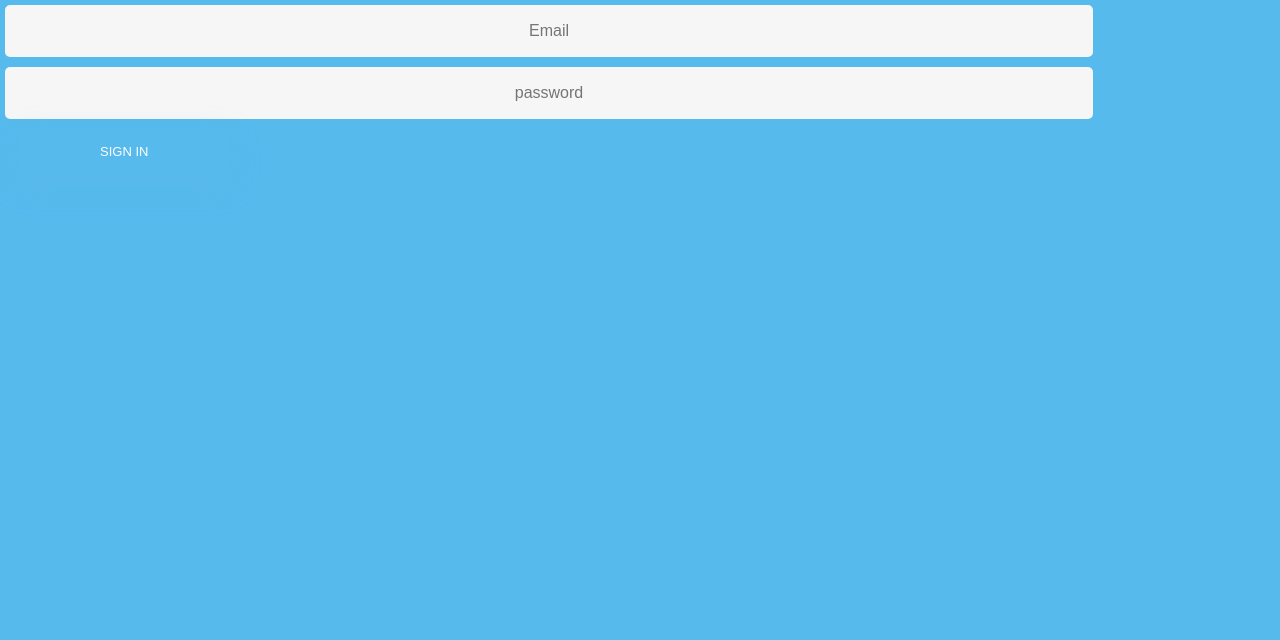
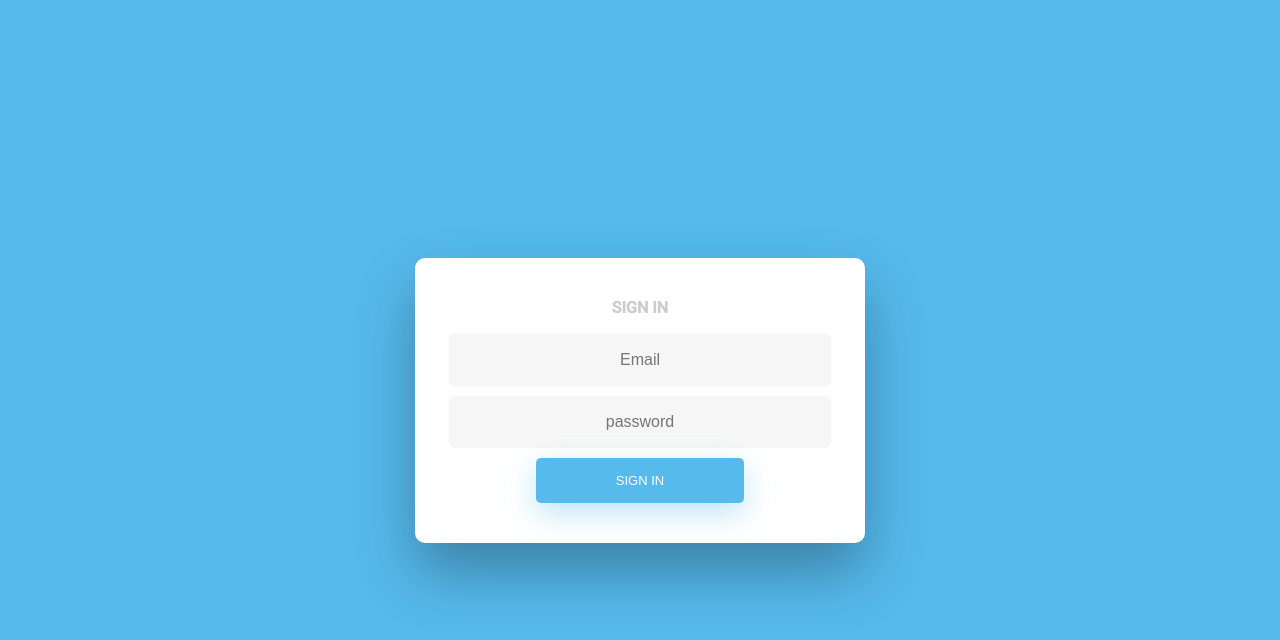
Before and after one commit to ashwinthorali/user-crud, an Angular app in the folder client/: page /signin in a window 1280 px wide. Shown: the top 640 px of the page. Built offline with nearby package versions, Linux system fonts and the light colour scheme.

Commit message:
html corrections done

```diff
--- a/client/src/app/user/sign-up/sign-up.component.html
+++ b/client/src/app/user/sign-up/sign-up.component.html
@@ -1,3 +1,6 @@
+<div class="wrapper fadeInDown">
+    <div id="formContent">
+        <h2 class="inactive underlineHover">Sign Up</h2>
         <form #signUpForm="ngForm" (ngSubmit)="signUpForm.valid && onSubmit(signUpForm)">
             <input type="text" #fullName="ngModel" [(ngModel)]="userService.selectedUser.fullName" name="fullName" placeholder="Full Name" required
             >
@@ -18,3 +21,5 @@
         <div class="alert" *ngIf="serverErrorMessages">
             {{ serverErrorMessages }}
         </div>
+    </div>
+</div>
--- a/client/src/app/user/sign-up/sign-up.component.ts
+++ b/client/src/app/user/sign-up/sign-up.component.ts
@@ -1,6 +1,8 @@
 import { Component, OnInit } from '@angular/core';
 import { NgForm } from '@angular/forms';
+import { Router } from '@angular/router';
 import { UserService } from '../../shared/user.service';
+
 
 @Component({
   selector: 'app-sign-up',
@@ -12,7 +14,7 @@ export class SignUpComponent implements OnInit {
   emailRegex = /^(([^<>()\[\]\.,;:\s@\"]+(\.[^<>()\[\]\.,;:\s@\"]+)*)|(\".+\"))@(([^<>()[\]\.,;:\s@\"]+\.)+[^<>()[\]\.,;:\s@\"]{2,})$/i;
   showSuccessMessage: boolean;
   serverErrorMessages: string;
-  constructor(public userService: UserService) { }
+  constructor(public userService: UserService, public router:Router) { }
 
   ngOnInit(): void {
   }
@@ -30,6 +32,7 @@ export class SignUpComponent implements OnInit {
         setTimeout(() =>
           this.showSuccessMessage = false, 4000);
         this.resetForm(form);
+        this.router.navigate(['/signin']);
       },
       err => {
         alert(JSON.stringify(err));
--- a/client/src/app/user/signin/signin.component.html
+++ b/client/src/app/user/signin/signin.component.html
@@ -1,3 +1,6 @@
+<div class="wrapper fadeInDown">
+    <div id="formContent">
+        <h2 class="inactive underlineHover">Sign In</h2>
         <form #signInForm="ngForm" (ngSubmit)="signInForm.valid && onSubmit(signInForm)">
 
             <input type="text" #email="ngModel" [(ngModel)]="userService.selectedUser.email" name="email" placeholder="Email" required >
@@ -15,3 +18,5 @@
         <div class="alert" *ngIf="serverErrorMessages">
             {{ serverErrorMessages }}
         </div>
+    </div>
+</div>
--- a/client/src/app/user/user.component.html
+++ b/client/src/app/user/user.component.html
@@ -1,6 +1 @@
-<!-- <div class="wrapper fadeInDown">
-    <div id="formContent">
-        <h2 class="inactive underlineHover">Sign Up</h2>
-    </div>
-</div> -->
 <router-outlet></router-outlet>
```
Lines whose indentation alone changed are shown as unchanged.
